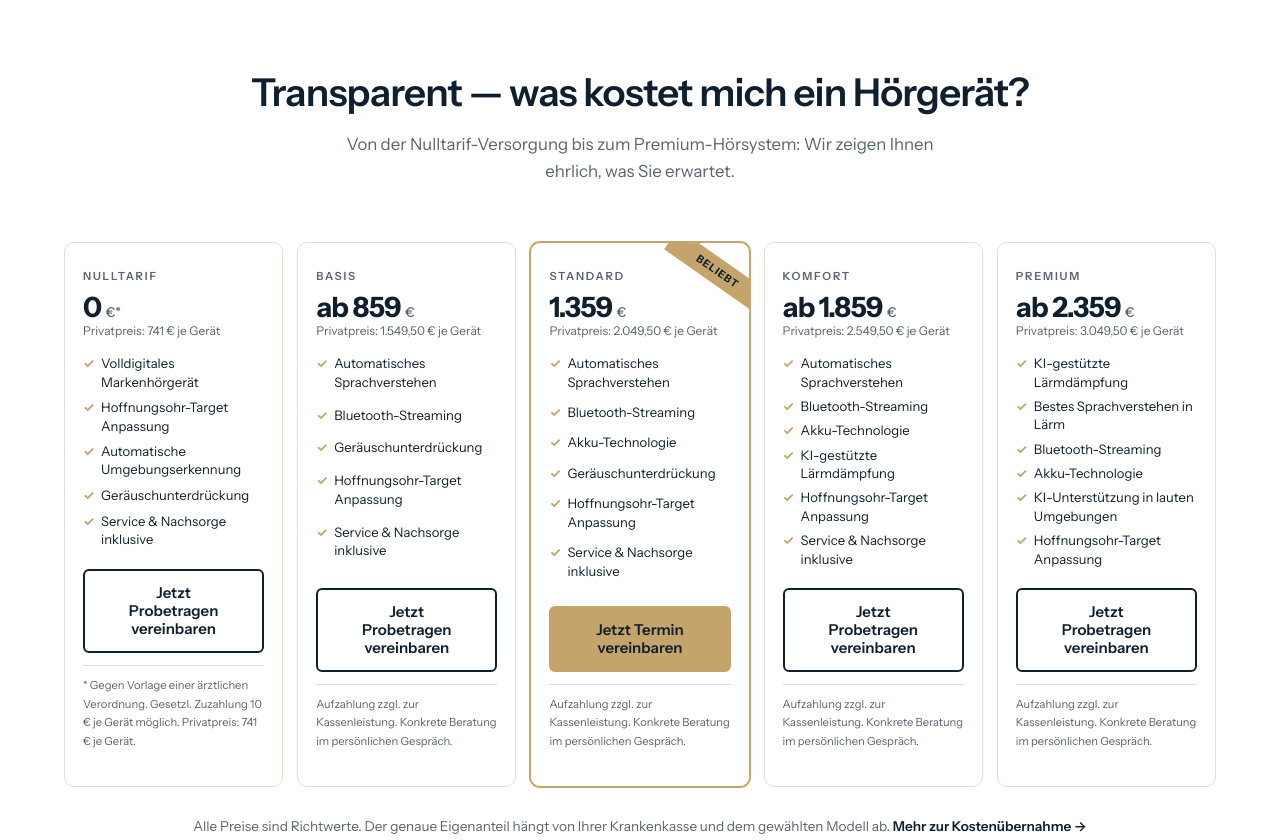
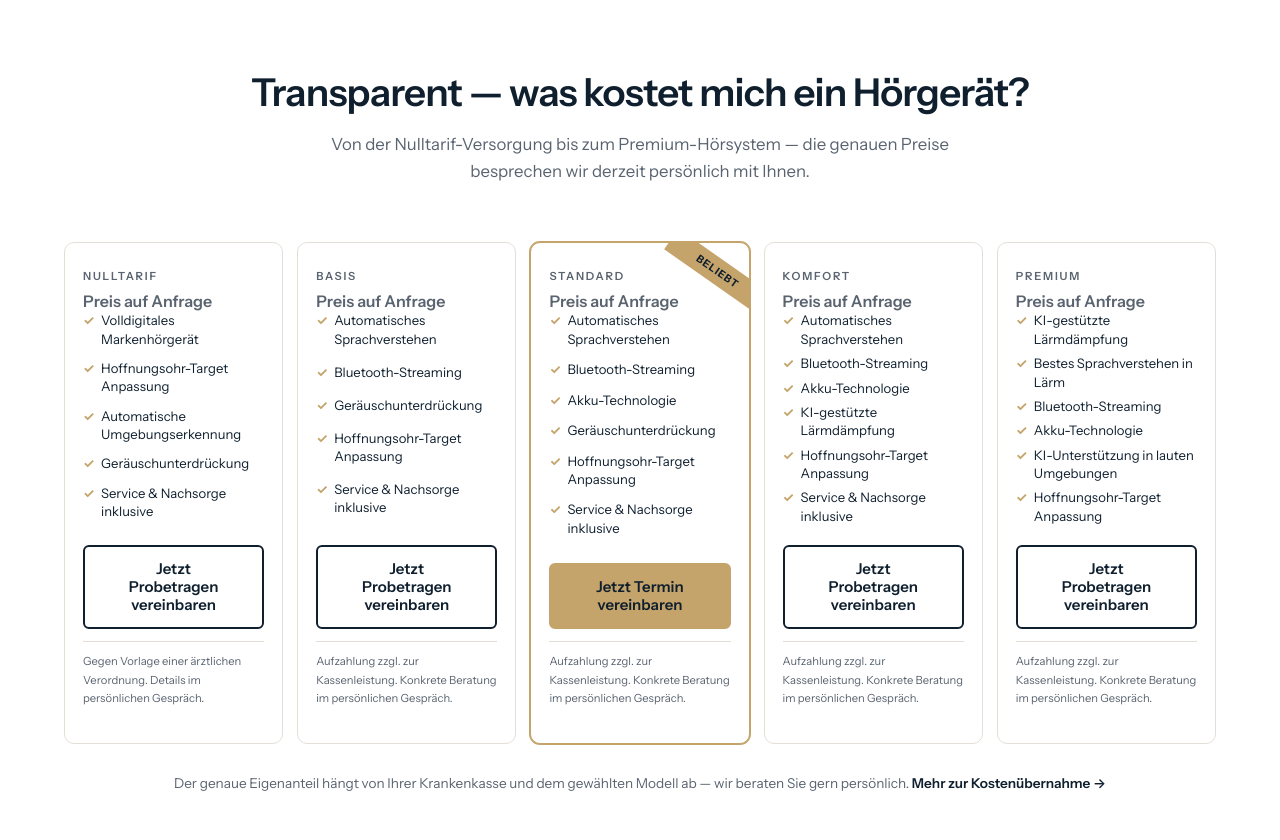
Before and after one commit to one-cloud-a1/hoffnungsohr, a plain HTML site: page hoergeraete.html in a window 1280 px wide. Shown: the part 5360-6200 px from the top of the page. Drawn offline with Linux system fonts and the light colour scheme.

Commit message:
Hörgeräte-Preise temporär entfernt (Tarife bleiben, "Preis auf Anfrage")
- Euro-Beträge & Privatpreise bei allen 5 Tarifen entfernt
- Platzhalter "Preis auf Anfrage" + neutralere Fußnoten/Untertitel
- Tarif-Karten (Name, Leistungen, CTA) bleiben für späteres Wiedereinsetzen

Co-Authored-By: Claude Sonnet 4.6 <noreply@anthropic.com>

```diff
--- a/hoergeraete.html
+++ b/hoergeraete.html
@@ -204,14 +204,13 @@
     <div class="container">
       <div class="section-title">
         <h2>Transparent — was kostet mich ein Hörgerät?</h2>
-        <p>Von der Nulltarif-Versorgung bis zum Premium-Hörsystem: Wir zeigen Ihnen ehrlich, was Sie erwartet.</p>
+        <p>Von der Nulltarif-Versorgung bis zum Premium-Hörsystem — die genauen Preise besprechen wir derzeit persönlich mit Ihnen.</p>
       </div>
       <div class="pricing-grid reveal-stagger">
 
         <div class="pricing-tier">
           <div class="pricing-name">Nulltarif</div>
-          <div class="pricing-price">0 <span class="pu">€*</span></div>
-          <div class="pricing-privatpreis">Privatpreis: 741 € je Gerät</div>
+          <div class="pricing-price pricing-price-soon">Preis auf Anfrage</div>
           <ul class="pricing-ul">
             <li>Volldigitales Markenhörgerät</li>
             <li>Hoffnungsohr-Target Anpassung</li>
@@ -220,13 +219,12 @@
             <li>Service &amp; Nachsorge inklusive</li>
           </ul>
           <a href="kontakt.html" class="btn btn-outline">Jetzt Probetragen vereinbaren</a>
-          <p class="pricing-footnote">* Gegen Vorlage einer ärztlichen Verordnung. Gesetzl. Zuzahlung 10 € je Gerät möglich. Privatpreis: 741 € je Gerät.</p>
+          <p class="pricing-footnote">Gegen Vorlage einer ärztlichen Verordnung. Details im persönlichen Gespräch.</p>
         </div>
 
         <div class="pricing-tier">
           <div class="pricing-name">Basis</div>
-          <div class="pricing-price">ab 859 <span class="pu">€</span></div>
-          <div class="pricing-privatpreis">Privatpreis: 1.549,50 € je Gerät</div>
+          <div class="pricing-price pricing-price-soon">Preis auf Anfrage</div>
           <ul class="pricing-ul">
             <li>Automatisches Sprachverstehen</li>
             <li>Bluetooth-Streaming</li>
@@ -240,8 +238,7 @@
 
         <div class="pricing-tier featured">
           <div class="pricing-name">Standard</div>
-          <div class="pricing-price">1.359 <span class="pu">€</span></div>
-          <div class="pricing-privatpreis">Privatpreis: 2.049,50 € je Gerät</div>
+          <div class="pricing-price pricing-price-soon">Preis auf Anfrage</div>
           <ul class="pricing-ul">
             <li>Automatisches Sprachverstehen</li>
             <li>Bluetooth-Streaming</li>
@@ -256,8 +253,7 @@
 
         <div class="pricing-tier">
           <div class="pricing-name">Komfort</div>
-          <div class="pricing-price">ab 1.859 <span class="pu">€</span></div>
-          <div class="pricing-privatpreis">Privatpreis: 2.549,50 € je Gerät</div>
+          <div class="pricing-price pricing-price-soon">Preis auf Anfrage</div>
           <ul class="pricing-ul">
             <li>Automatisches Sprachverstehen</li>
             <li>Bluetooth-Streaming</li>
@@ -272,8 +268,7 @@
 
         <div class="pricing-tier">
           <div class="pricing-name">Premium</div>
-          <div class="pricing-price">ab 2.359 <span class="pu">€</span></div>
-          <div class="pricing-privatpreis">Privatpreis: 3.049,50 € je Gerät</div>
+          <div class="pricing-price pricing-price-soon">Preis auf Anfrage</div>
           <ul class="pricing-ul">
             <li>KI-gestützte Lärmdämpfung</li>
             <li>Bestes Sprachverstehen in Lärm</li>
@@ -287,7 +282,7 @@
         </div>
 
       </div>
-      <p style="text-align:center;margin-top:28px;font-size:.85rem;color:var(--steel)">Alle Preise sind Richtwerte. Der genaue Eigenanteil hängt von Ihrer Krankenkasse und dem gewählten Modell ab. <a href="kostenuebernahme.html" style="color:var(--navy);font-weight:600">Mehr zur Kostenübernahme →</a></p>
+      <p style="text-align:center;margin-top:28px;font-size:.85rem;color:var(--steel)">Der genaue Eigenanteil hängt von Ihrer Krankenkasse und dem gewählten Modell ab — wir beraten Sie gern persönlich. <a href="kostenuebernahme.html" style="color:var(--navy);font-weight:600">Mehr zur Kostenübernahme →</a></p>
     </div>
   </section>
 
--- a/styles.css
+++ b/styles.css
@@ -704,6 +704,7 @@ button:focus-visible,a:focus-visible{
 .pricing-name{font-size:.7rem;text-transform:uppercase;letter-spacing:.16em;color:var(--steel);font-weight:600;margin-bottom:8px}
 .pricing-price{font-size:1.75rem;font-weight:700;color:var(--navy);letter-spacing:-.03em;line-height:1;margin-bottom:2px}
 .pricing-price .pu{font-size:.85rem;font-weight:500;color:var(--steel);letter-spacing:0}
+.pricing-price-soon{font-size:1rem;font-weight:600;color:var(--steel);letter-spacing:0}
 .pricing-privatpreis{font-size:.75rem;color:var(--steel);margin-bottom:14px;line-height:1.4}
 .pricing-desc{font-size:.82rem;color:var(--muted);margin-bottom:16px;line-height:1.5}
 .pricing-ul{list-style:none;display:grid;gap:6px;margin-bottom:20px;flex:1}
```
